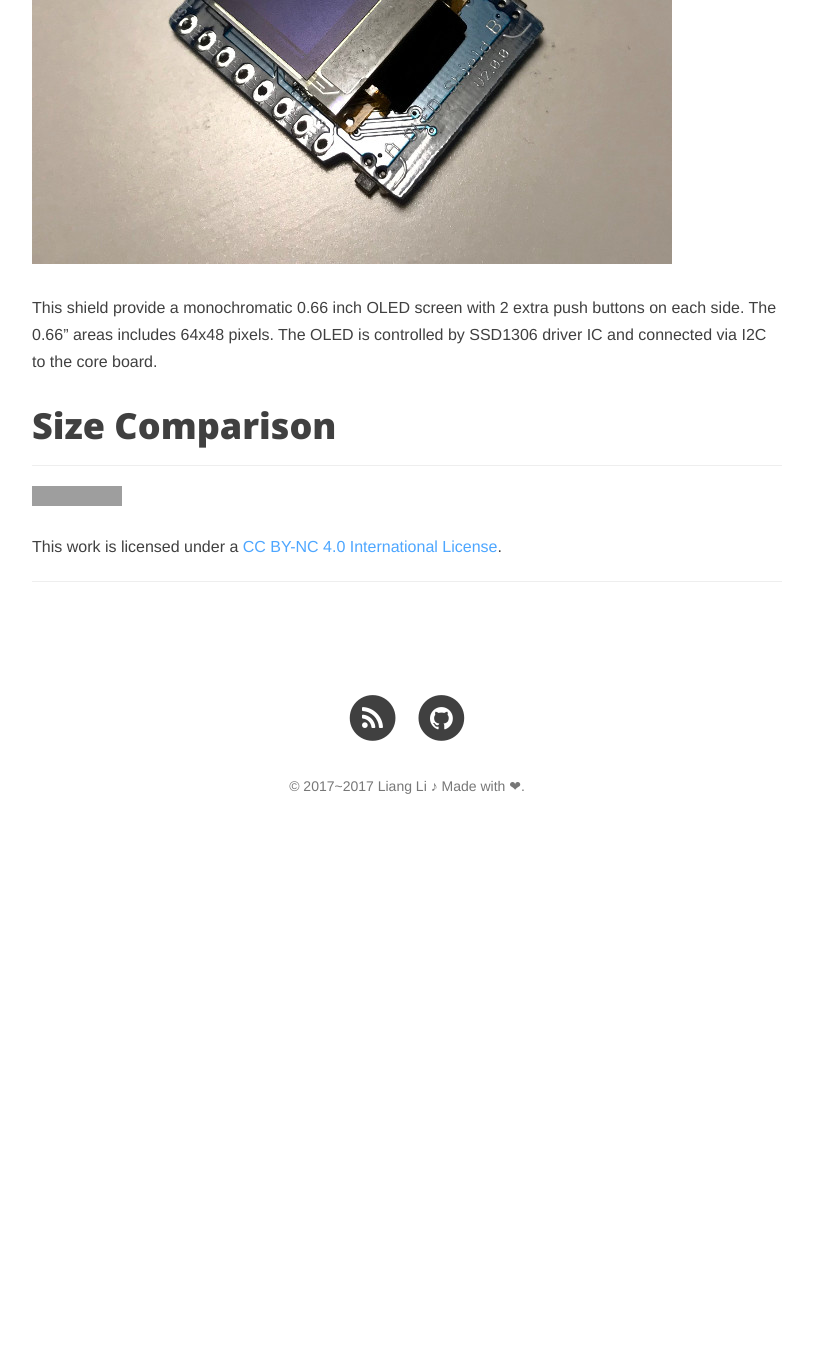
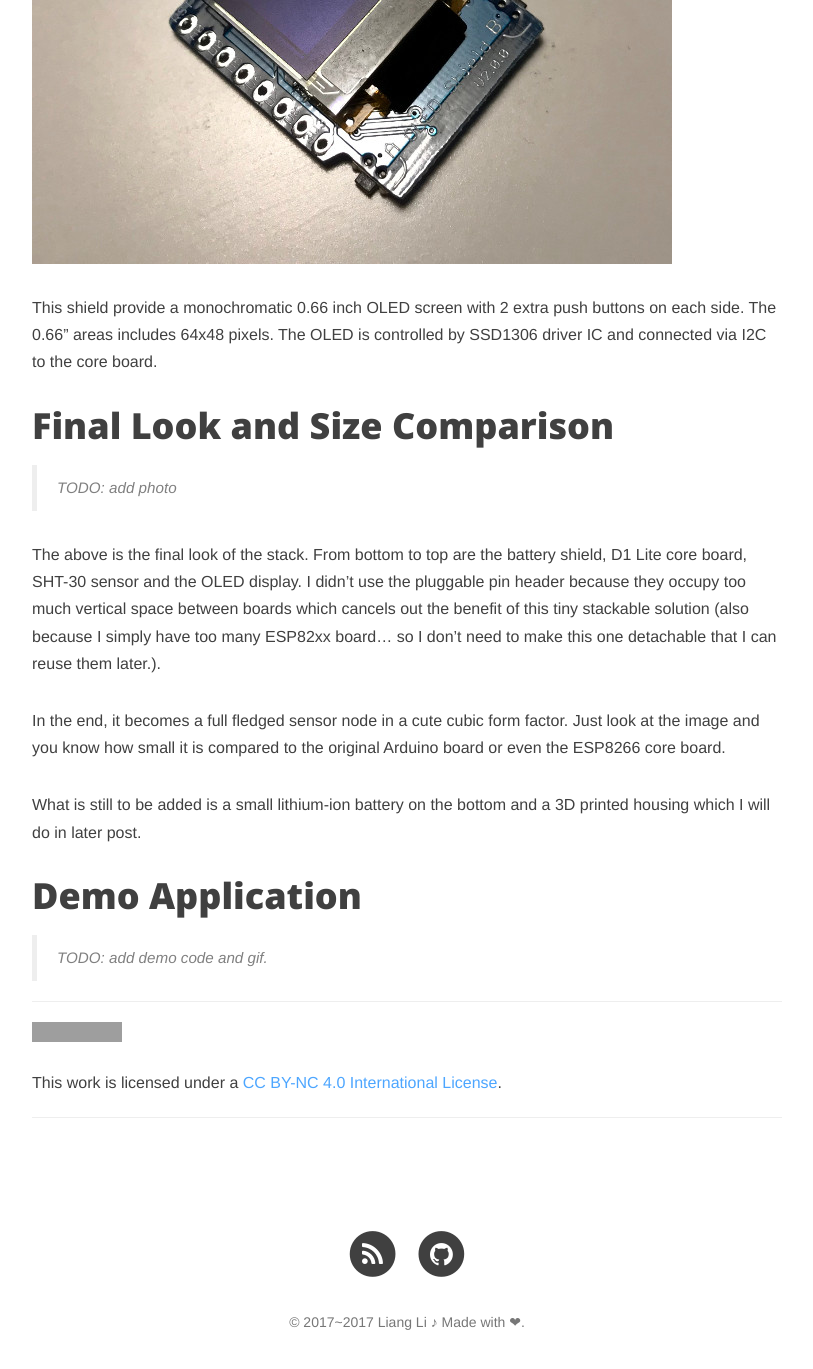
Before and after one commit to liangli2718/liangli2718.github.io, a Jekyll site: the page built from _posts/2017-11-23-wemos-d1-lite-first-impression.md, in a window 1280 px wide and 1400 px high, scrolled down 3197 px. Shown: the top 1369 px of the window, without its empty margins (233-1046 px from the left). Built offline with Jekyll 4.4.1, drawn with Linux system fonts in a browser that asks for light colours; nearby versions of some CDN libraries; comment, search, counter and statistics services are not loaded; before the commit the page ends 4061 px from its top, so only the background shows below that; grey boxes are pictures that could not be loaded.

Commit message:
updated wemos blog

```diff
--- a/_posts/2017-11-23-wemos-d1-lite-first-impression.md
+++ b/_posts/2017-11-23-wemos-d1-lite-first-impression.md
@@ -34,4 +34,14 @@ This extension board has a SHT-30 sensor chip on it which can measure the temper
 This shield provide a monochromatic 0.66 inch OLED screen with 2 extra push buttons on each side. The 0.66" areas includes 64x48 pixels.
 The OLED is controlled by SSD1306 driver IC and connected via I2C to the core board.
 
-# Size Comparison
+# Final Look and Size Comparison
+>TODO: add photo
+
+The above is the final look of the stack. From bottom to top are the battery shield, D1 Lite core board, SHT-30 sensor and the OLED display. I didn't use the pluggable pin header because they occupy too much vertical space between boards which cancels out the benefit of this tiny stackable solution (also because I simply have too many ESP82xx board... so I don't need to make this one detachable that I can reuse them later.).
+
+In the end, it becomes a full fledged sensor node in a cute cubic form factor. Just look at the image and you know how small it is compared to the original Arduino board or even the ESP8266 core board.
+
+What is still to be added is a small lithium-ion battery on the bottom and a 3D printed housing which I will do in later post.
+
+# Demo Application
+>TODO: add demo code and gif.
```
Also changed, not shown: About.md (+1 -1 lines).
